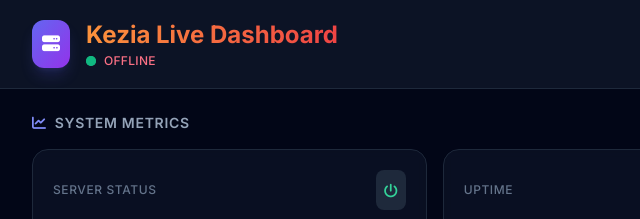
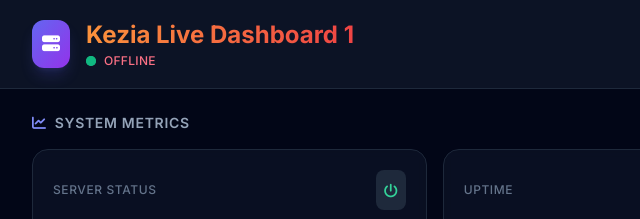
Before and after one commit to RafaelRicardo2705/server-monitoring-dashboard, a website: page public/index.html in a window 1280 px wide. Shown: the top 219 px of the page, 0-640 px from the left. Drawn offline with nearby package versions, Linux system fonts and the light colour scheme; no server answers.

Commit message:
Update index.html

```diff
--- a/public/index.html
+++ b/public/index.html
@@ -48,7 +48,7 @@
           </div>
           <div>
             <h1 class="text-xl sm:text-2xl font-bold bg-gradient-to-r from-orange-400 to-red-500 bg-clip-text text-transparent">
-              Kezia Live Dashboard
+              Kezia Live Dashboard 1
             </h1>
             <div class="flex items-center gap-2 mt-0.5">
               <span id="status-dot" class="relative flex h-2.5 w-2.5">
```
